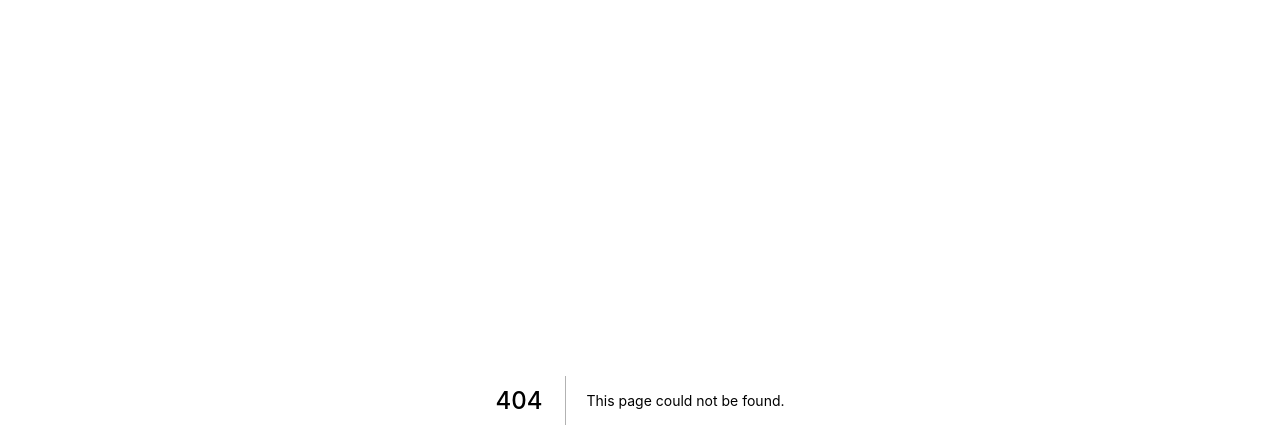
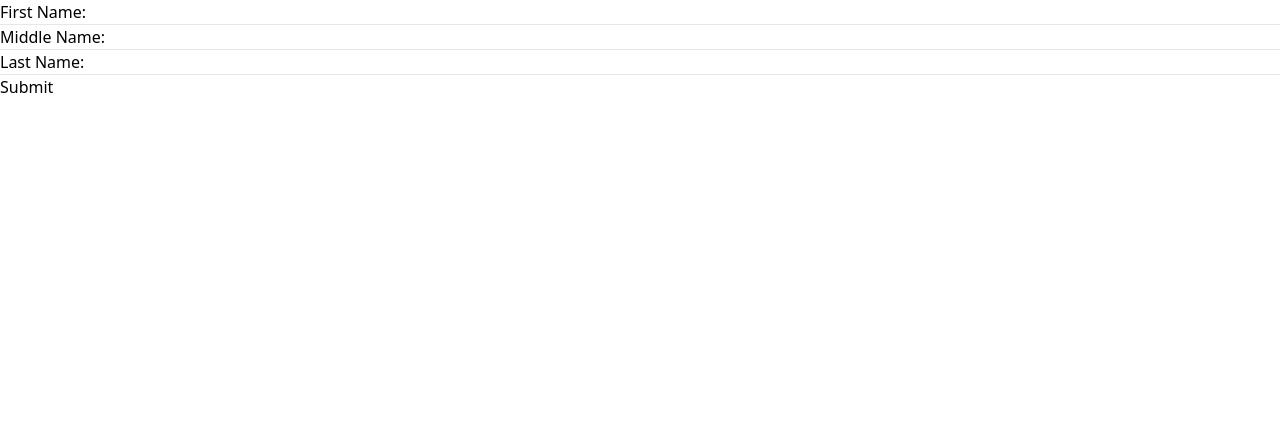
Before and after one commit to DanteDX/NextJSActions2, a Next.js app: page /Form in a window 1280 px wide. Before the commit this address had no page. Shown: the top 448 px of the page. Built offline with nearby package versions, Linux system fonts and the light colour scheme.

Commit message:
router, catch all routes added

```diff
--- /dev/null
+++ b/pages/Form.tsx
@@ -0,0 +1,43 @@
+import React,{useState} from 'react';
+import Link from "next/link";
+
+
+const Form = ():JSX.Element =>{
+    const submitHandler = (e) =>{
+        e.preventDefault();
+        const firstName = e.target.firstName.value;
+        const middleName = e.target.middleName.value;
+        const lastName = e.target.lastName.value;
+        const to = "/info"+"/"+firstName+"/"+middleName+"/"+lastName;
+        setCurrentLink(to);
+        setShow(true);
+    }
+    const [show,setShow] = useState(false);
+    const [currentLink,setCurrentLink] = useState('');
+    return(
+        <>
+            <form onSubmit={e => submitHandler(e)}>
+                <label htmlFor="firstName">First Name:</label>
+                <input type="text" name="firstName" id="firstName" />
+                <hr/>
+                <label htmlFor="middleName">Middle Name:</label>
+                <input type="text" name="middleName" id="middleName" />
+                <hr/>
+                <label htmlFor="lastName">Last Name:</label>
+                <input type="text" name="lastName" id="lastName" />
+                <hr/>
+                <button type="submit">Submit</button>
+            </form>
+            {
+                show && (
+                    <Link href={currentLink}>
+                        <a>Go to CurrentLink</a>
+                    </Link>
+                )
+            }
+        </>
+
+    )
+}
+
+export default Form;
--- a/pages/index.tsx
+++ b/pages/index.tsx
@@ -40,6 +40,7 @@ export default function Home() {
         )
       }
       <button onClick={e => clickHandler()} className="rounded p-2 m-2 bg-gray-600 font-bold">Click me to submit</button>
+
     </div>
   )
 }
--- /dev/null
+++ b/pages/info/[...name].tsx
@@ -0,0 +1,26 @@
+import React from "react";
+import { useRouter } from "next/router";
+import Link from "next/link";
+
+const Name = (): JSX.Element => {
+  const router = useRouter();
+  const name = router.query.name;
+  console.log(router);
+  let nameList;
+  if (typeof name === "object") {
+    nameList = name.map((eachName, index) => <li key={index}>{eachName}</li>);
+  } else {
+    nameList = <li>{name}</li>;
+  }
+
+  return (
+    <>
+      <ul>{nameList}</ul>
+      <Link href="/">
+        <a>Go To Home Page</a>
+      </Link>
+    </>
+  );
+};
+
+export default Name;
```
